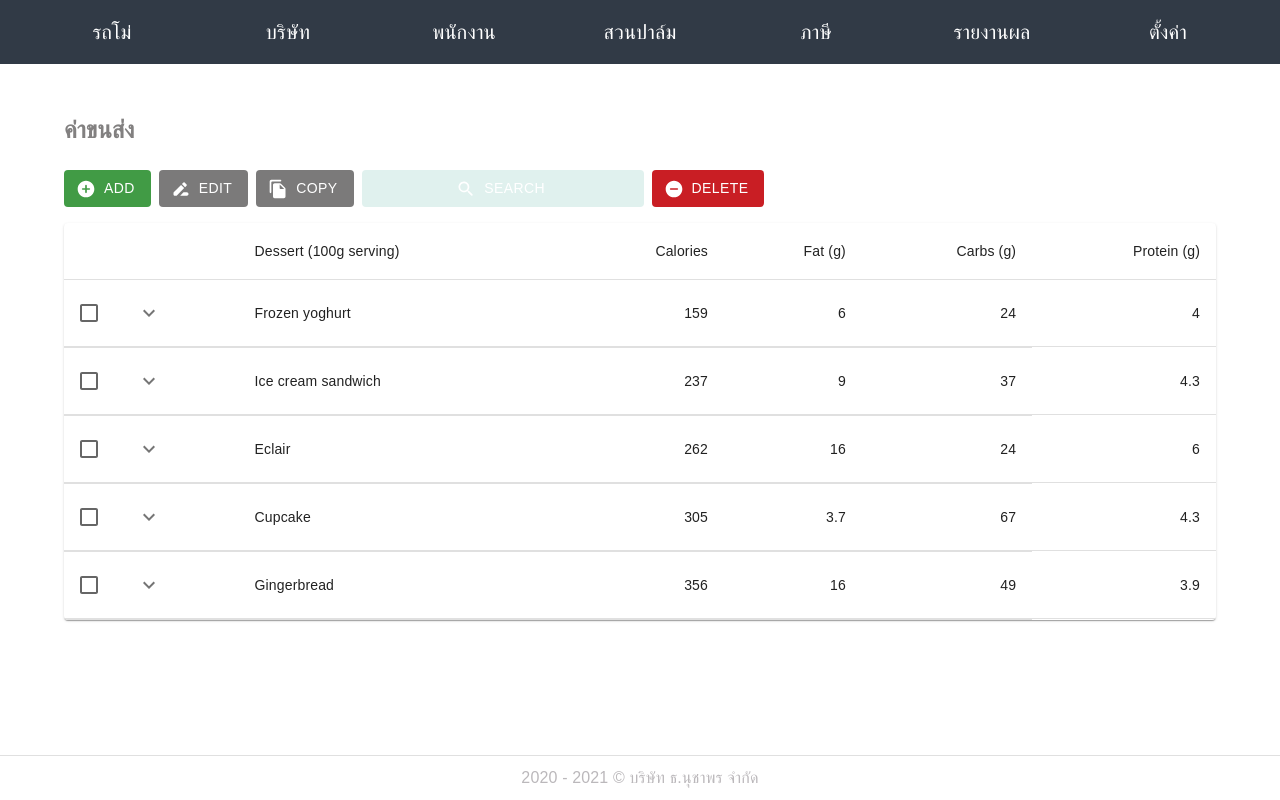
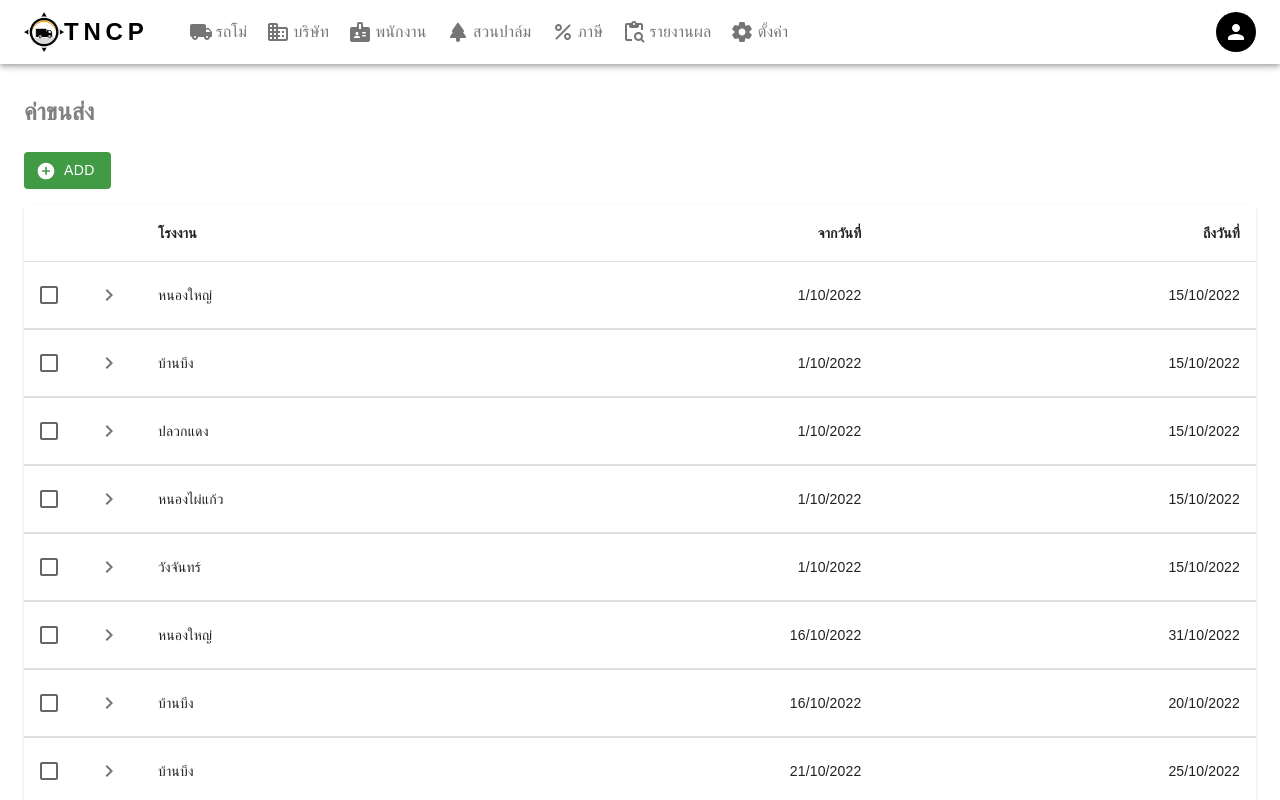
Before and after one commit to pruekk/truck-manager-frontend, a React (Create React App) app: page / in a window 1280 px wide. Shown: the top 800 px of the page. Built offline with nearby package versions, Linux system fonts and the light colour scheme.

Commit message:
Update navigation and price table (#5)

```diff
--- a/src/components/Tables/CompareTable.css
+++ b/src/components/Tables/CompareTable.css
@@ -1,6 +1,3 @@
-table,
-th,
-td {
-    border: 1px solid black;
-    border-collapse: collapse;
+textarea:focus, input:focus{
+    outline: none;
 }
--- a/src/components/Tables/CompareTable.js
+++ b/src/components/Tables/CompareTable.js
@@ -8,17 +8,41 @@ import AddBoxRoundedIcon from "@mui/icons-material/AddBoxRounded";
 import { generateString } from "../../functions/TableFunctions";
 
 //CSS
+import './CompareTable.css'
 
 export default function CompareTable(props) {
   const [xAxis, setXAxis] = React.useState([
     0.25, 0.5, 0.75, 1.0, 1.25, 1.5, 1.75, 2.0, 2.25, 2.5, 2.75, 3.0, 3.25, 3.5,
     3.75, 4.0, 4.25, 4.5, 4.75, 5.0, 5.25, 5.5, 5.75, 6.0, 6.25, 6.5, 6.75, 7.0,
   ]);
-  const [yAxis, setYAxis] = React.useState([]);
+  const [values, setValues] = React.useState([
+    0, 0, 0, 0, 0, 0, 0, 0, 0, 0, 0, 0, 0, 0,
+    0, 0, 0, 0, 0, 0, 0, 0, 0, 0, 0, 0, 0, 0,
+  ]);
+  const [yAxis, setYAxis] = React.useState([
+    {name: "L", value: values},
+    {name: "Y", value: values},
+    {name: "Z", value: values},
+    {name: "1", value: values},
+    {name: "2", value: values},
+    {name: "3", value: values},
+    {name: "4", value: values},
+    {name: "5", value: values},
+    {name: "6", value: values},
+    {name: "7", value: values},
+    {name: "8", value: values},
+    {name: "A", value: values},
+    {name: "B", value: values},
+    {name: "C", value: values},
+    {name: "D", value: values},
+  ]);
+
 
   const handleAddColumn = () => {
     xAxis.push(xAxis[xAxis.length - 1] + 0.25);
     setXAxis([...xAxis]);
+    values.push(0);
+    setValues([...values]);
   };
 
   const handleAddRow = () => {
@@ -68,42 +92,52 @@ export default function CompareTable(props) {
           )}
         </tr>
         {!props.isEditable && (
+          <React.Fragment>
+            {yAxis.map((yValue, index) => (
               <tr
                 style={{ border: "1px solid black", borderCollapse: "collapse" }}
+                key={`${yValue.name}-${index}`}
               >
                 <td
                   style={{
                     border: "1px solid black",
                     borderCollapse: "collapse",
+                    textAlign: "center"
                   }}
                 >
-              T
+                  {yValue.name}
                 </td>
-            {xAxis.map((value, index) => {
+                {yValue.value.map((data, index) => {
                   return (
                     <td
-                  key={`${value}-${index}`}
+                      key={`${data}-${index}`}
                       style={{
                         border: "1px solid black",
                         borderCollapse: "collapse",
+                        textAlign: "end"
                       }}
                     >
-                  {value}
+                      {data.toFixed(2)}
                     </td>
                   );
                 })}
               </tr>
+            ))}
+          </React.Fragment>
         )}
-        {yAxis.map((obj, index) => {
+        {/* Modal */}
+        {props.isEditable && yAxis.map((obj, index) => {
           return (
             <tr
               key={`${obj.name}-${index}`}
-              style={{ border: "1px solid black", borderCollapse: "collapse" }}
+              style={{ border: "1px solid black", borderCollapse: "collapse", height: "30px" }}
             >
               <td
                 style={{
                   border: "1px solid black",
                   borderCollapse: "collapse",
+                  textAlign: "center",
+                  fontWeight: "bold"
                 }}
               >
                 {obj.name}
@@ -114,10 +148,14 @@ export default function CompareTable(props) {
                     key={`${value}-${index}`}
                     style={{
                       border: "1px solid black",
-                      borderCollapse: "collapse"
+                      borderCollapse: "collapse",
                     }}
                   >
-                    <input type="string" style={{ width: "30px" }} />
+                    <input type="string" style={{
+                      width: "60px",
+                      textAlign: "end",
+                      borderColor: "transparent",
+                    }} />
                   </td>
                 );
               })}
--- a/src/components/Tables/TableWithSelect.js
+++ b/src/components/Tables/TableWithSelect.js
@@ -12,10 +12,9 @@ import TableCell from "@mui/material/TableCell";
 import TableContainer from "@mui/material/TableContainer";
 import TableHead from "@mui/material/TableHead";
 import TableRow from "@mui/material/TableRow";
-import Typography from "@mui/material/Typography";
 import Paper from "@mui/material/Paper";
+import KeyboardArrowRightIcon from "@mui/icons-material/KeyboardArrowRight";
 import KeyboardArrowDownIcon from "@mui/icons-material/KeyboardArrowDown";
-import KeyboardArrowUpIcon from "@mui/icons-material/KeyboardArrowUp";
 
 //Functions
 import { createData } from "../../functions/TableFunctions";
@@ -72,13 +71,13 @@ function Row(props) {
             }}
           />
         </TableCell>
-        <TableCell>
+        <TableCell sx={{ width: '30px' }}>
           <IconButton
             aria-label="expand row"
             size="small"
             onClick={() => setOpen(!open)}
           >
-            {open ? <KeyboardArrowUpIcon /> : <KeyboardArrowDownIcon />}
+            {open ? <KeyboardArrowDownIcon /> : <KeyboardArrowRightIcon />}
           </IconButton>
         </TableCell>
         <TableCell component="th" scope="row">
@@ -86,8 +85,6 @@ function Row(props) {
         </TableCell>
         <TableCell align="right">{row.calories}</TableCell>
         <TableCell align="right">{row.fat}</TableCell>
-        <TableCell align="right">{row.carbs}</TableCell>
-        <TableCell align="right">{row.protein}</TableCell>
       </TableRow>
       <TableRow>
         <TableCell
@@ -98,12 +95,9 @@ function Row(props) {
           colSpan={6}
         >
           <Collapse in={open} timeout="auto" unmountOnExit>
-            <Typography variant="h6" gutterBottom component="div">
-              ตารางค่าขนส่ง
-            </Typography>
             <Grid
               container
-              sx={{ margin: 1, maxWidth: "1000px", overflowX: "auto" }}
+              sx={{ margin: "1rem auto", maxWidth: "auto", overflowX: "auto" }}
             >
               <Grid align="center" xs={12}>
                 <CompareTable isEditable={false} />
@@ -135,11 +129,15 @@ Row.propTypes = {
 };
 
 const rows = [
-  createData("Frozen yoghurt", 159, 6.0, 24, 4.0, 3.99),
-  createData("Ice cream sandwich", 237, 9.0, 37, 4.3, 4.99),
-  createData("Eclair", 262, 16.0, 24, 6.0, 3.79),
-  createData("Cupcake", 305, 3.7, 67, 4.3, 2.5),
-  createData("Gingerbread", 356, 16.0, 49, 3.9, 1.5),
+  createData("หนองใหญ่", "1/10/2022", "15/10/2022"),
+  createData("บ้านบึง", "1/10/2022", "15/10/2022"),
+  createData("ปลวกแดง", "1/10/2022", "15/10/2022"),
+  createData("หนองไผ่แก้ว", "1/10/2022", "15/10/2022"),
+  createData("วังจันทร์", "1/10/2022", "15/10/2022"),
+  createData("หนองใหญ่", "16/10/2022", "31/10/2022"),
+  createData("บ้านบึง", "16/10/2022", "20/10/2022"),
+  createData("บ้านบึง", "21/10/2022", "25/10/2022"),
+  createData("บ้านบึง", "26/10/2022", "31/10/2022"),
 ];
 
 function TableWithSelect() {
@@ -150,11 +148,9 @@ function TableWithSelect() {
           <TableRow>
             <TableCell />
             <TableCell />
-            <TableCell>Dessert (100g serving)</TableCell>
-            <TableCell align="right">Calories</TableCell>
-            <TableCell align="right">Fat&nbsp;(g)</TableCell>
-            <TableCell align="right">Carbs&nbsp;(g)</TableCell>
-            <TableCell align="right">Protein&nbsp;(g)</TableCell>
+            <TableCell sx={{ fontWeight: "bold" }}>โรงงาน</TableCell>
+            <TableCell align="right" sx={{ fontWeight: "bold" }}>จากวันที่</TableCell>
+            <TableCell align="right" sx={{ fontWeight: "bold" }}>ถึงวันที่</TableCell>
           </TableRow>
         </TableHead>
         <TableBody>
--- a/src/components/dialog/AddTransportPriceDialog.js
+++ b/src/components/dialog/AddTransportPriceDialog.js
@@ -24,14 +24,11 @@ import moment from "moment";
 import TextField from "@mui/material/TextField";
 
 const temp = [
-  "โรงงาน 1",
-  "โรงงาน 2",
-  "โรงงาน 3",
-  "โรงงาน 4",
-  "โรงงาน 5",
-  "โรงงาน 6",
-  "โรงงาน 7",
-  "โรงงาน 8",
+  "หนองใหญ่",
+  "บ้านบึง",
+  "ปลวกแดง",
+  "หนองไผ่แก้ว",
+  "วังจันทร์",
 ];
 
 export default function AddTransportPriceDialog(props) {
@@ -59,7 +56,7 @@ export default function AddTransportPriceDialog(props) {
       onClose={props.handleCloseDialog}
     >
       <DialogTitle>
-        เพิ่มค่าขนส่ง
+        เพิ่มรายการค่าขนส่ง
         <IconButton
           aria-label="close"
           onClick={props.handleCloseDialog}
--- a/src/components/footer/Footer.js
+++ b/src/components/footer/Footer.js
@@ -9,8 +9,9 @@ import Typography from "@mui/material/Typography";
 //Icons
 
 export default function Footer() {
+  const currentYear = new Date().getFullYear();
   return (
-    <Grid container style={{ marginTop: "100px", position: "fixed", bottom: 0 }}>
+    <Grid container style={{ marginTop: "100px", bottom: 0 }}>
       <Grid item xs={12}>
         <Divider />
       </Grid>
@@ -24,7 +25,7 @@ export default function Footer() {
           >
             <Grid item align="center" xs={12}>
               <Typography variant="body1" style={{ color: "#bbb8bb" }}>
-                2020 - 2021 © บริษัท ธ.นุชาพร จำกัด
+                2020 - {currentYear} © บริษัท ธ.นุชาพร จำกัด
               </Typography>
             </Grid>
           </Grid>
--- a/src/components/homepage/HomePage.js
+++ b/src/components/homepage/HomePage.js
@@ -9,10 +9,10 @@ import Typography from "@mui/material/Typography";
 
 //Icons
 import AddCircleRoundedIcon from "@mui/icons-material/AddCircleRounded";
-import DriveFileRenameOutlineRoundedIcon from "@mui/icons-material/DriveFileRenameOutlineRounded";
-import FileCopyRoundedIcon from "@mui/icons-material/FileCopyRounded";
-import RemoveCircleRoundedIcon from "@mui/icons-material/RemoveCircleRounded";
-import SearchRoundedIcon from "@mui/icons-material/SearchRounded";
+// import DriveFileRenameOutlineRoundedIcon from "@mui/icons-material/DriveFileRenameOutlineRounded";
+// import FileCopyRoundedIcon from "@mui/icons-material/FileCopyRounded";
+// import RemoveCircleRoundedIcon from "@mui/icons-material/RemoveCircleRounded";
+// import SearchRoundedIcon from "@mui/icons-material/SearchRounded";
 
 import AddTransportPriceDialog from "../dialog/AddTransportPriceDialog";
 
@@ -28,7 +28,7 @@ function HomePage() {
   };
 
   return (
-    <Container sx={{ paddingTop: "50px" }}>
+    <Container sx={{ paddingTop: "2rem" }} maxWidth="xl">
       <AddTransportPriceDialog
         openDialog={openDialog}
         handleClickOpenDialog={handleClickOpenDialog}
@@ -62,7 +62,7 @@ function HomePage() {
                 Add
               </Button>
             </Grid>
-            <Grid item>
+            {/* <Grid item>
               <Button
                 disableElevation
                 variant="contained"
@@ -117,7 +117,7 @@ function HomePage() {
               >
                 Delete
               </Button>
-            </Grid>
+            </Grid> */}
           </Grid>
         </Grid>
         <Grid item xs={12}>
--- a/src/components/navigationbar/NavigationBar.js
+++ b/src/components/navigationbar/NavigationBar.js
@@ -1,103 +1,254 @@
 import React from "react";
 
 import AppBar from "@mui/material/AppBar";
-import Button from "@mui/material/Button";
 import Container from "@mui/material/Container";
-import Grid from "@mui/material/Grid";
-import Paper from "@mui/material/Paper";
-import Popper from "@mui/material/Popper";
 import Toolbar from "@mui/material/Toolbar";
 import Typography from "@mui/material/Typography";
 
 //List
-import Divider from '@mui/material/Divider';
-import Fade from "@mui/material/Fade";
-import List from "@mui/material/List";
-import ListItem from "@mui/material/ListItem";
-import ListItemText from "@mui/material/ListItemText";
+import Box from '@mui/material/Box';
+import IconButton from '@mui/material/IconButton';
+import Avatar from '@mui/material/Avatar';
+import Tooltip from '@mui/material/Tooltip';
 
+import Menu from '@mui/material/Menu';
+import MenuItem from '@mui/material/MenuItem';
 
-const pages = [
-  "รถโม่",
-  "บริษัท",
-  "พนักงาน",
-  "สวนปาล์ม",
-  "ภาษี",
-  "รายงานผล",
-  "ตั้งค่า",
-];
+import LocalShippingRoundedIcon from '@mui/icons-material/LocalShippingRounded';
+import BusinessRoundedIcon from '@mui/icons-material/BusinessRounded';
+import BadgeRoundedIcon from '@mui/icons-material/BadgeRounded';
+import ParkRoundedIcon from '@mui/icons-material/ParkRounded';
+import PercentRoundedIcon from '@mui/icons-material/PercentRounded';
+import ContentPasteSearchRoundedIcon from '@mui/icons-material/ContentPasteSearchRounded';
+import SettingsRoundedIcon from '@mui/icons-material/SettingsRounded';
+import PersonRoundedIcon from '@mui/icons-material/PersonRounded';
+// import KeyboardArrowDownIcon from "@mui/icons-material/KeyboardArrowDown";
+
+const menus = [
+  {
+    main: "รถโม่",
+    sub: [
+      "ค่าขนส่ง",
+      "รายการเดินรถ"
+    ],
+    icon: <LocalShippingRoundedIcon />
+  },
+  {
+    main: "บริษัท",
+    sub: [
+      "รายได้",
+      "รายจ่าย"
+    ],
+    icon: <BusinessRoundedIcon />
+  },
+  {
+    main: "พนักงาน",
+    sub: [
+      "คนขับรถโม่",
+      "เสมียร"
+    ],
+    icon: <BadgeRoundedIcon />
+  },
+  {
+    main: "สวนปาล์ม",
+    sub: [
+      "รายได้",
+      "รายจ่าย"
+    ],
+    icon: <ParkRoundedIcon />
+  },
+  {
+    main: "ภาษี",
+    sub: [
+      "ประกันสังคม",
+      "ภงด1"
+    ],
+    icon: <PercentRoundedIcon />
+  },
+  {
+    main: "รายงานผล",
+    sub: [
+      "เหมาน้ำมัน",
+      "ค่าขนส่งรายเดือน"
+    ],
+    icon: <ContentPasteSearchRoundedIcon />
+  },
+  {
+    main: "ตั้งค่า",
+    sub: [
+      "ข้อมูลบริษัท",
+      "ข้อมูลสิทธิการเข้าดู"
+    ],
+    icon: <SettingsRoundedIcon />
+  },
+]
+
+const settings = ['Profile', 'Account', 'Dashboard', 'Logout'];
 
 function NavigationBar() {
-  const [anchorEl, setAnchorEl] = React.useState(null);
-
-  const handleToggle = (event) => {
-    setAnchorEl(anchorEl ? null : event.currentTarget);
+  const [anchorElNav, setAnchorElNav] = React.useState(null);
+  const [anchorElUser, setAnchorElUser] = React.useState(null);
+  const handleOpenNavMenu = (event) => {
+    setAnchorElNav(event.currentTarget);
+  };
+  const handleOpenUserMenu = (event) => {
+    setAnchorElUser(event.currentTarget);
+  };
+  const handleCloseNavMenu = () => {
+    setAnchorElNav(null);
+  };
+  const handleCloseUserMenu = () => {
+    setAnchorElUser(null);
   };
 
   return (
     <AppBar
       position="static"
-      sx={{ backgroundColor: "#313a46", boxShadow: "none" }}
+      sx={{ backgroundColor: "#ffffff", color: "#000000" }}
     >
       <Container maxWidth="xl">
         <Toolbar disableGutters>
-          <Grid container justify="center">
-            {pages.map((page) => (
-              <Grid key={`page-${page}`} item align="center" xs>
-                <Button
-                  variant="text"
-                  onClick={handleToggle}
-                  sx={{
-                    color: "white",
-                    "&:hover": {
-                      backgroundColor: "white",
-                      color: "#313a46",
-                    },
+          <Avatar src="logo.png" />
+          <Typography
+            variant="h5"
+            noWrap
+            component="a"
+            href="/"
+            sx={{
+              mr: 5,
+              display: { xs: 'none', md: 'flex' },
+              // fontFamily: 'monospace',
+              fontWeight: 700,
+              letterSpacing: '.3rem',
+              color: 'inherit',
+              textDecoration: 'none',
+            }}
+          >
+            TNCP
+          </Typography>
+          <Box sx={{ flexGrow: 1, display: { xs: 'none', md: 'flex' } }}>
+            {menus.map((menu) => (
+              <Box sx={{ flexGrow: 0 }}>
+                <IconButton onClick={handleOpenNavMenu} sx={{ p: 0, paddingRight: "1rem" }}>
+                  {menu.icon}
+                  <Typography textAlign="center" sx={{ paddingLeft: '0.2rem', paddingRight: '0.2rem' }}>{menu.main}</Typography>
+                  {/* <KeyboardArrowDownIcon /> */}
+                </IconButton>
+                <Menu
+                  sx={{ mt: '45px' }}
+                  id="menu-appbar"
+                  anchorEl={anchorElNav}
+                  anchorOrigin={{
+                    vertical: 'top',
+                    horizontal: 'right',
                   }}
+                  keepMounted
+                  transformOrigin={{
+                    vertical: 'top',
+                    horizontal: 'right',
+                  }}
+                  open={Boolean(anchorElNav)}
+                  onClose={handleCloseNavMenu}
                 >
-                  <Typography variant="h6">{page}</Typography>
-                </Button>
-                <Popper
-                  open={Boolean(anchorEl)}
-                  anchorEl={anchorEl}
-                  placement={"bottom"}
-                  transition
-                >
-                  {({ TransitionProps }) => (
-                    <Fade {...TransitionProps} timeout={0}>
-                      <Paper>
-                        <List
-                          dense={true}
-                          sx={{ padding: "0px" }}
-                        >
-                          <ListItem button>
-                            <ListItemText
-                              sx={{ color: "black" }}
-                              primary={"ทดสอบ"}
-                            />
-                          </ListItem>
-                          <Divider />
-                          <ListItem button>
-                            <ListItemText
-                              sx={{ color: "black" }}
-                              primary={"ทดสอบ"}
-                            />
-                          </ListItem>
-                          <Divider />
-                          <ListItem button>
-                            <ListItemText
-                              sx={{ color: "black" }}
-                              primary={"ทดสอบ"}
-                            />
-                          </ListItem>
-                        </List>
-                      </Paper>
-                    </Fade>
-                  )}
-                </Popper>
-              </Grid>
+                  {menu.sub.map((sub) => (
+                    <MenuItem key={sub} onClick={handleCloseNavMenu}>
+                      <Typography textAlign="center">{sub}</Typography>
+                    </MenuItem>
+                  ))}
+                </Menu>
+              </Box>
             ))}
-          </Grid>
+          </Box>
+
+          {/* <Box sx={{ flexGrow: 1, display: { xs: 'flex', md: 'none' } }}>
+            <IconButton
+              size="large"
+              aria-label="account of current user"
+              aria-controls="menu-appbar"
+              aria-haspopup="true"
+              onClick={handleOpenNavMenu}
+              color="inherit"
+            >
+              <MenuIcon />
+            </IconButton>
+            <Menu
+              id="menu-appbar"
+              anchorEl={anchorElNav}
+              anchorOrigin={{
+                vertical: 'bottom',
+                horizontal: 'left',
+              }}
+              keepMounted
+              transformOrigin={{
+                vertical: 'top',
+                horizontal: 'left',
+              }}
+              open={Boolean(anchorElNav)}
+              onClose={handleCloseNavMenu}
+              sx={{
+                display: { xs: 'block', md: 'none' },
+              }}
+            >
+              {pages.map((page) => (
+                <MenuItem key={page} onClick={handleCloseNavMenu}>
+                  <Typography textAlign="center">{page}</Typography>
+                </MenuItem>
+              ))}
+            </Menu>
+          </Box>
+          <LocalShippingRoundedIcon sx={{ display: { xs: 'flex', md: 'none' }, mr: 1 }} />
+          <Typography
+            variant="h5"
+            noWrap
+            component="a"
+            href=""
+            sx={{
+              mr: 2,
+              display: { xs: 'flex', md: 'none' },
+              flexGrow: 1,
+              fontFamily: 'monospace',
+              fontWeight: 700,
+              letterSpacing: '.3rem',
+              color: 'inherit',
+              textDecoration: 'none',
+            }}
+          >
+            TNCP
+          </Typography> */}
+
+          <Box sx={{ flexGrow: 0 }}>
+            <Tooltip title="Open settings">
+              <IconButton onClick={handleOpenUserMenu} sx={{ p: 0 }}>
+              <Avatar
+                sx={{ bgcolor: "black" }}
+              >
+                <PersonRoundedIcon />
+              </Avatar>
+              </IconButton>
+            </Tooltip>
+            <Menu
+              sx={{ mt: '45px' }}
+              id="menu-appbar"
+              anchorEl={anchorElUser}
+              anchorOrigin={{
+                vertical: 'top',
+                horizontal: 'right',
+              }}
+              keepMounted
+              transformOrigin={{
+                vertical: 'top',
+                horizontal: 'right',
+              }}
+              open={Boolean(anchorElUser)}
+              onClose={handleCloseUserMenu}
+            >
+              {settings.map((setting) => (
+                <MenuItem key={setting} onClick={handleCloseUserMenu}>
+                  <Typography textAlign="center">{setting}</Typography>
+                </MenuItem>
+              ))}
+            </Menu>
+          </Box>
         </Toolbar>
       </Container>
     </AppBar>
```
Also changed, not shown: public/logo.png (added), src/App.js (line endings or trailing spaces). Lines whose indentation alone changed are shown as unchanged.
